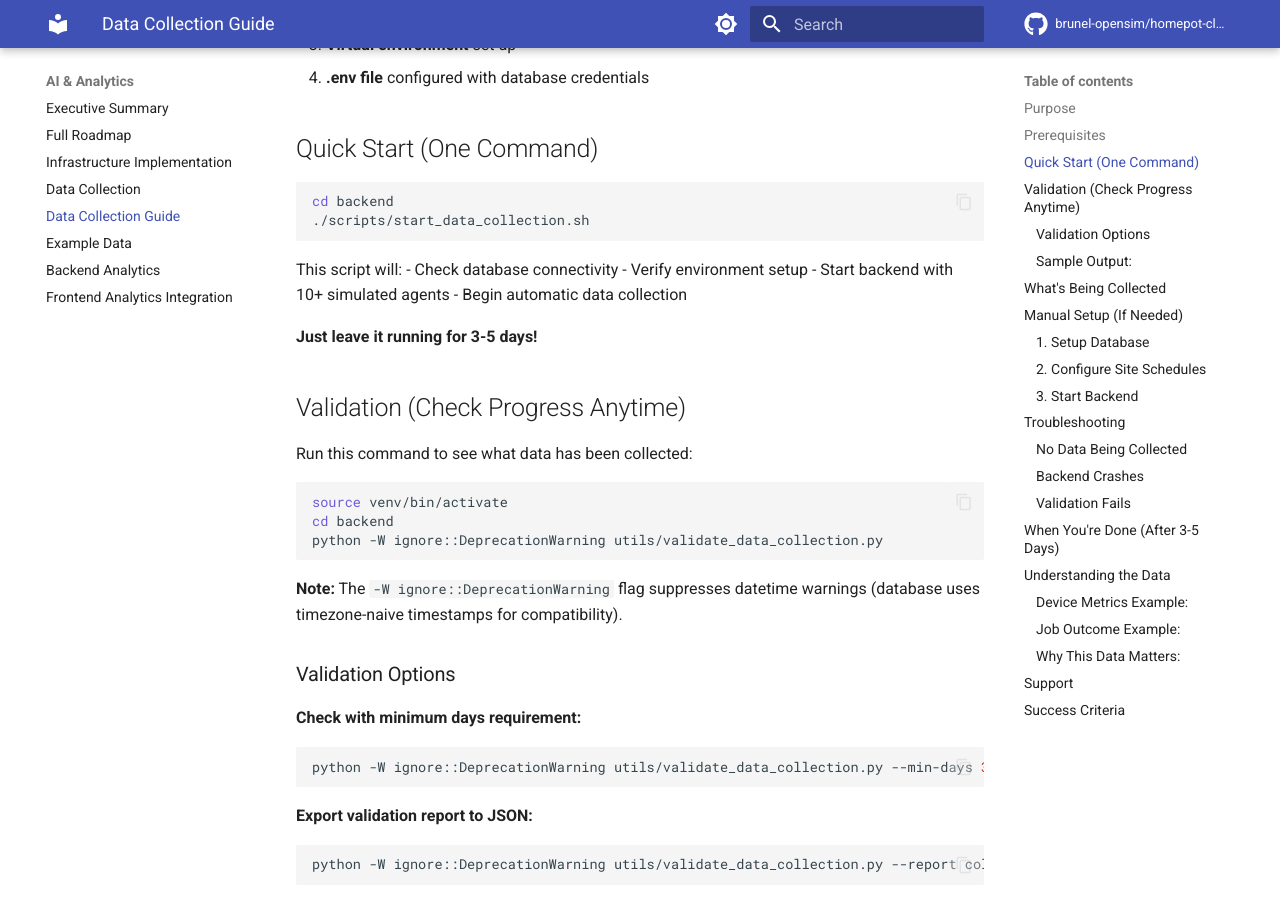
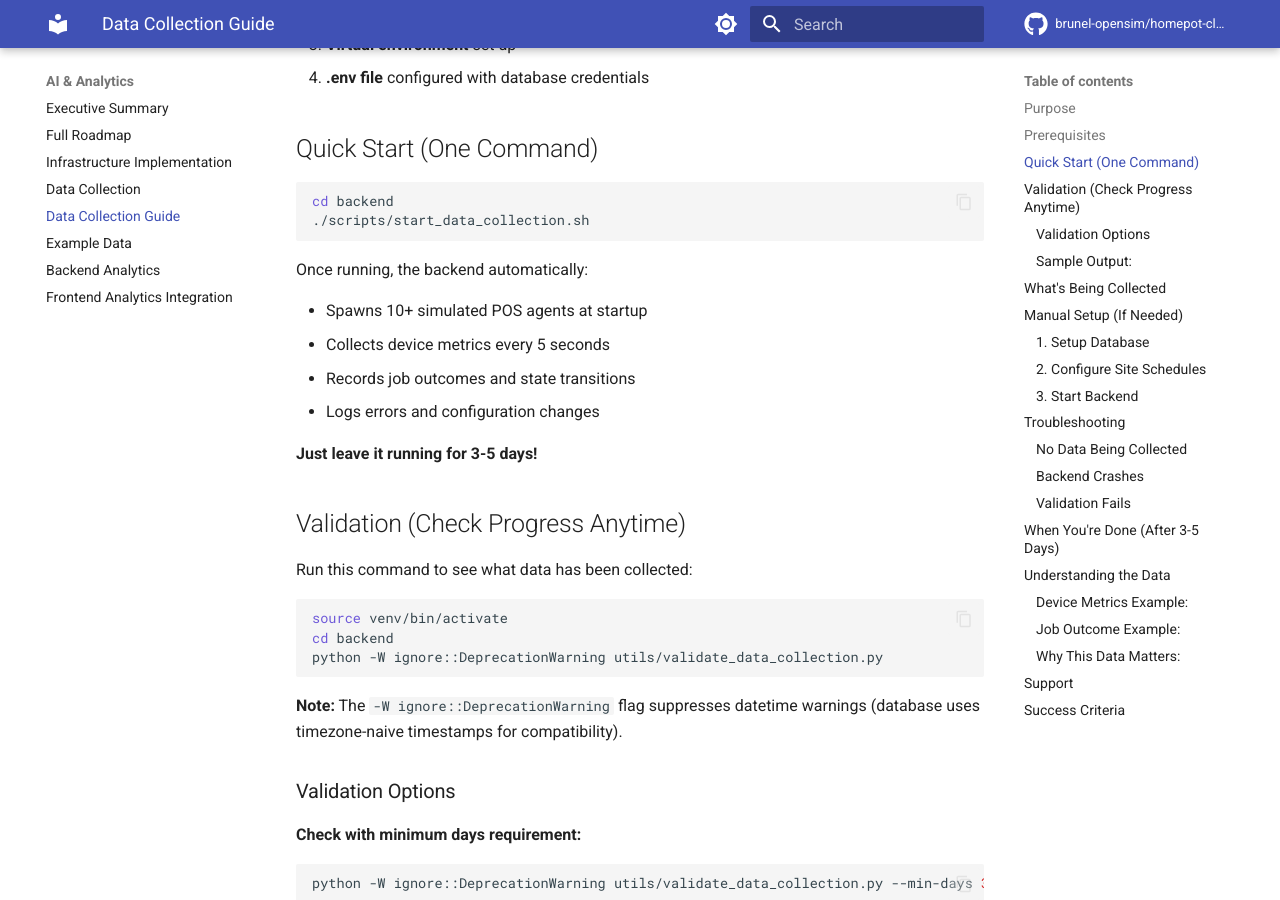
Before and after one commit to brunel-opensim/homepot-client, an MkDocs documentation site: the page built from docs/data-collection-guide.md, in a window 1280 px wide and 900 px high, scrolled down 482 px. Built offline with MkDocs 1.6.1 and Material for MkDocs 9.7.7, drawn with Linux system fonts in a browser that asks for light colours; comment, search, counter and statistics services are not loaded; the version menu is left out.

Commit message:
fix: black code formatting and update documentation

````diff
--- a/docs/data-collection-guide.md
+++ b/docs/data-collection-guide.md
@@ -22,11 +22,12 @@ cd backend
 ./scripts/start_data_collection.sh
 ```
 
-This script will:
-- Check database connectivity
-- Verify environment setup
-- Start backend with 10+ simulated agents
-- Begin automatic data collection
+Once running, the backend automatically:
+
+- Spawns 10+ simulated POS agents at startup
+- Collects device metrics every 5 seconds
+- Records job outcomes and state transitions
+- Logs errors and configuration changes
 
 **Just leave it running for 3-5 days!**
 
````
Also changed, not shown: 1 other file.
